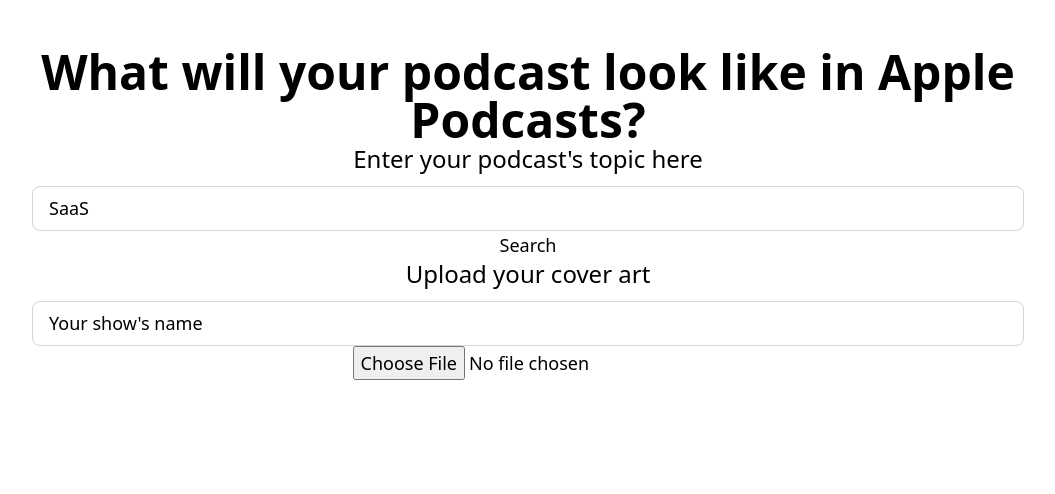
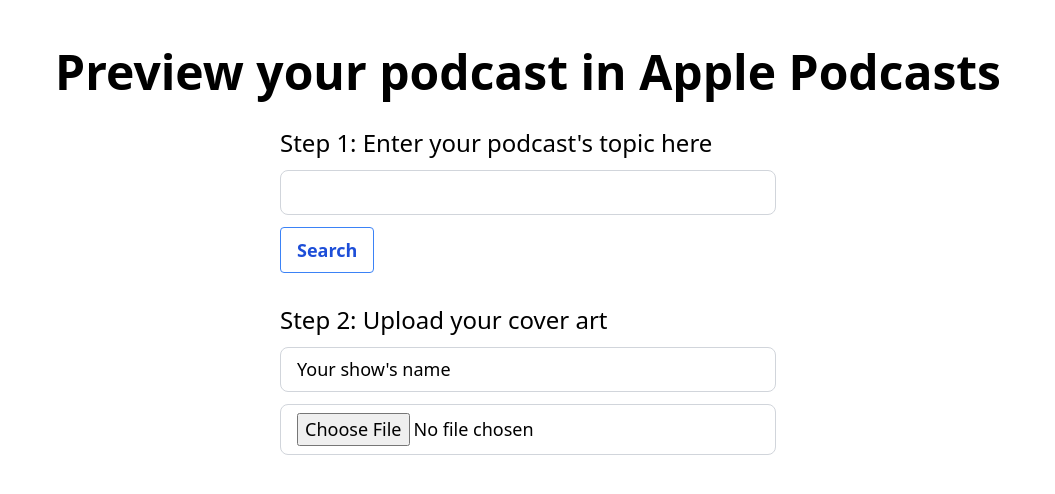
Before and after one commit to mijustin/podcastpreview, a plain HTML site: page index.html in a window 1280 px wide. Shown: the whole page, without its empty margins (112-1167 px from the left). Drawn offline with nearby package versions, Linux system fonts and the light colour scheme; no server answers.

Commit message:
More styling

```diff
--- a/index.html
+++ b/index.html
@@ -11,30 +11,46 @@
   </head>
 
   <body class="font-sans text-black text-lg h-full">
-    <div class="px-4 mx-auto w-4/5">
-      <div class="text-center mt-12">
+    <div class="container px-4 mx-auto w-4/5">
+      <div class="text-center mt-12 mx-auto">
         <h1 class="text-4xl md:text-5xl text-black font-semibold font-headline">
-          What will your podcast look like in Apple Podcasts?
+          Preview your podcast in Apple Podcasts
         </h1>
+      </div>
+      <div class="w-1/2 mb-8 mt-8 mx-auto">
         <h2 class="text-2xl mb-3 leading-tight">
-          Enter your podcast's topic here
+          Step 1: Enter your podcast's topic here
         </h2>
         <input
-          class="bg-white focus:outline-0 focus:shadow-outline border border-gray-300 rounded-lg py-2 px-4 block w-full appearance-none leading-normal"
+          class="bg-white focus:outline-0 focus:shadow-outline border border-gray-300 rounded-lg py-2 px-4 block w-full appearance-none leading-normal mb-3"
           id="term"
-          value="SaaS"
-        /><button id="search">Search</button>
-
-        <h2 class="text-2xl mb-3 leading-tight">Upload your cover art</h2>
+          value=""
+        /><button
+          class="bg-transparent hover:bg-blue-500 text-blue-700 font-semibold hover:text-white py-2 px-4 border border-blue-500 hover:border-transparent rounded"
+          id="search"
+        >
+          Search
+        </button>
+      </div>
+      <div class="w-1/2 mb-8 mt-8 mx-auto">
+        <h2 class="text-2xl mb-3 leading-tight">
+          Step 2: Upload your cover art
+        </h2>
         <input
-          class="bg-white focus:outline-0 focus:shadow-outline border border-gray-300 rounded-lg py-2 px-4 block w-full appearance-none leading-normal"
+          class="bg-white focus:outline-0 focus:shadow-outline border border-gray-300 rounded-lg py-2 px-4 block w-full appearance-none leading-normal mb-3"
           id="title"
           type="text"
           value="Your show's name"
         />
-        <input type="file" onchange="previewFile()" />
+        <input
+          class="bg-white focus:outline-0 focus:shadow-outline border border-gray-300 rounded-lg py-2 px-4 block w-full appearance-none leading-normal mb-3"
+          type="file"
+          onchange="previewFile()"
+        />
       </div>
-      <div id="output" class="mx-auto"></div>
+      <div class="flex flex-wrap -mx-1 lg:-mx-4">
+        <div class="w-full mx-auto text-sm" id="output"></div>
+      </div>
     </div>
     <script src="script.js"></script>
   </body>
--- a/script.js
+++ b/script.js
@@ -2,7 +2,7 @@ var list;
 const search = () => {
   const term = document.getElementById("term").value;
   const url =
-    "https://itunes.apple.com/search?entity=podcast&limit=7&term=" + term;
+    "https://itunes.apple.com/search?entity=podcast&limit=9&term=" + term;
   fetch(url)
     .then(function(response) {
       return response.json();
@@ -71,8 +71,8 @@ function addItem(item, index) {
 
   // nest and connect elements to document:
   a.appendChild(img);
+  div.appendChild(a);
   div.appendChild(text);
-  div.appendChild(a);
   if (!isNaN(parseInt(index))) {
     document.getElementById("output").insertBefore(div, list[index]);
   } else {
--- a/style.css
+++ b/style.css
@@ -1,6 +1,5 @@
 #output div {
   display: inline-block;
-  border: solid 1px #ccc;
   margin: 10px;
   padding: 10px;
   width: 200px;
```
